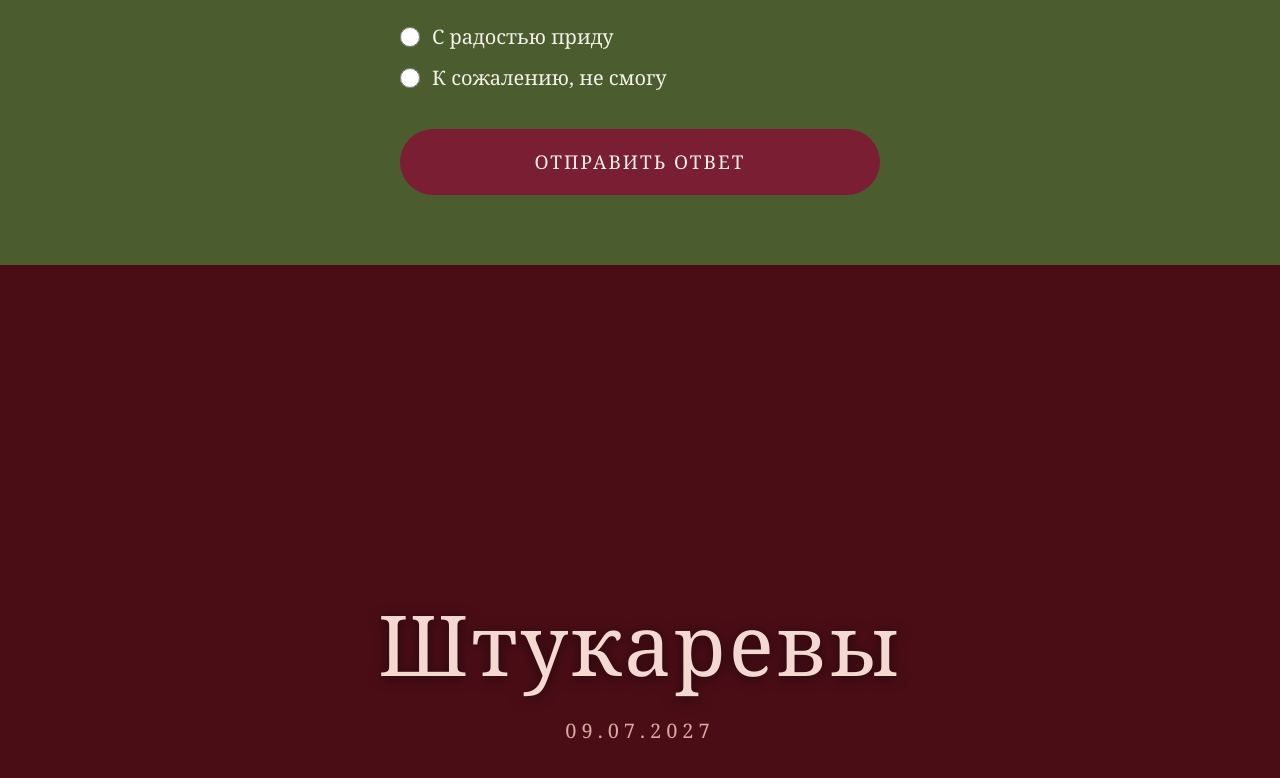
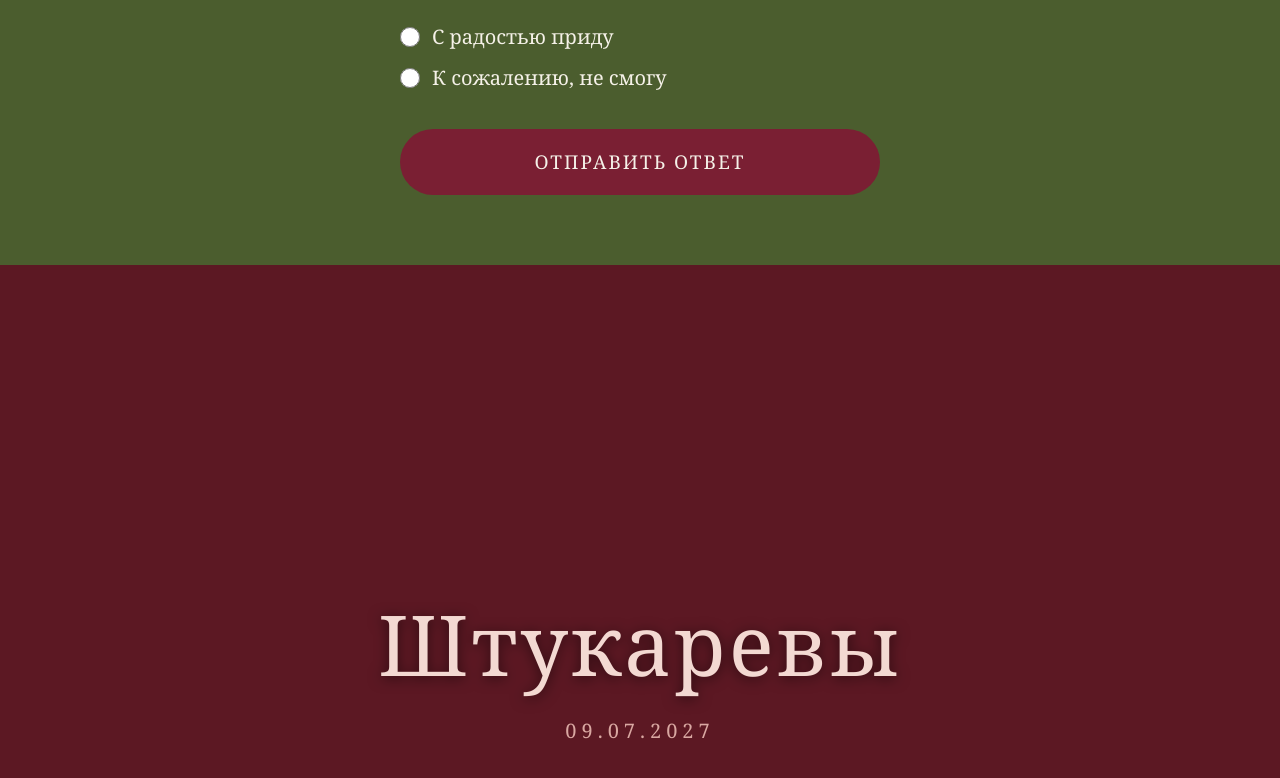
Before and after one commit to DiAl-prog/wedding, a plain HTML site: page index.html in a window 1280 px wide. Shown: the part 10954-11732 px from the top of the page. Drawn offline with Linux system fonts and the light colour scheme.

Commit message:
Update index.html

```diff
--- a/index.html
+++ b/index.html
@@ -53,8 +53,8 @@
   .rsvp-form .thanks{display:none;margin-top:22px;color:#7a1f33;font-size:19px;text-align:center}
 
   /* ===== 8. ФИНАЛ «ШТУКАРЕВЫ» ===== */
-  .finale{position:relative;height:100vh;min-height:640px;overflow:hidden;background:#4a0d16}
-  .finale .wall-bg{position:absolute;inset:0;background:#4a0d16}
+  .finale{position:relative;height:100vh;min-height:640px;overflow:hidden;background:#5c1823}
+  .finale .wall-bg{position:absolute;inset:0;background:#5c1823}
   .finale .panel{position:absolute;left:-4%;width:108%;background-size:100% 100%;background-repeat:no-repeat;will-change:transform;transition:transform 2.2s cubic-bezier(.16,.8,.24,1)}
   .finale .panel.top{top:-2px;height:54%;background-image:url(wall_top.jpg);transform:translateY(0) rotate(0deg)}
   .finale .panel.bottom{bottom:-2px;height:54%;background-image:url(wall_bottom.jpg);transform:translateY(0) rotate(0deg)}
```
